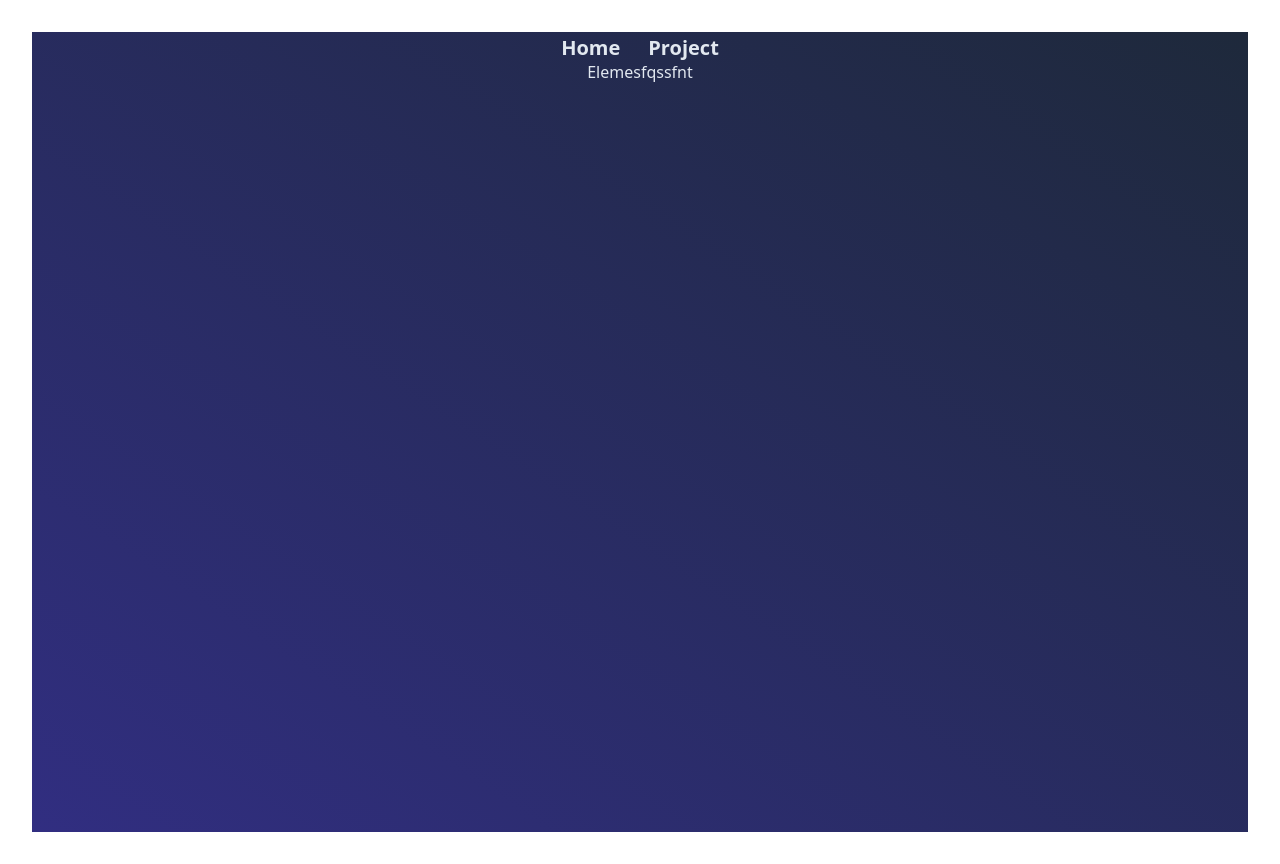
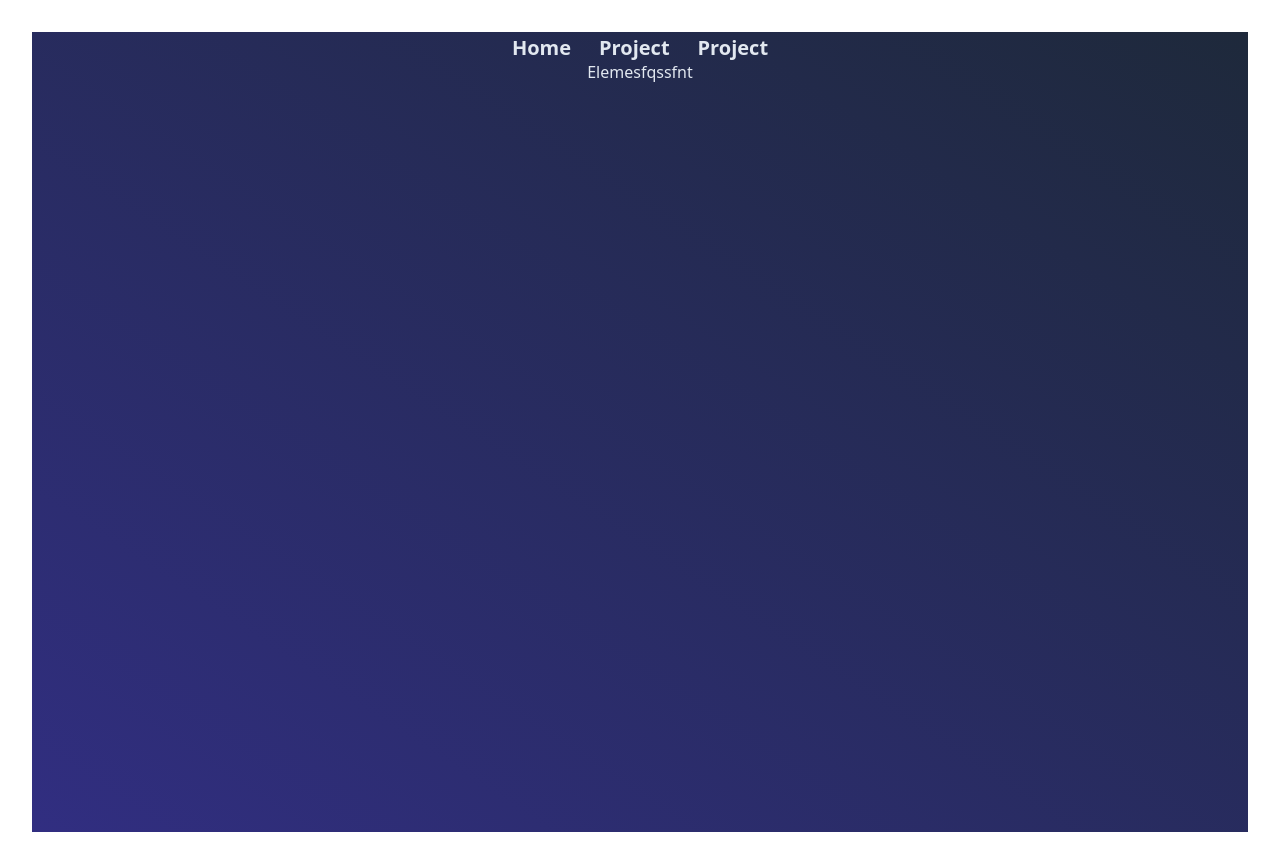
Before and after one commit to alsonrova/alsonrova.github.io, a React (Vite) app: page / in a window 1280 px wide. Built offline with nearby package versions, Linux system fonts and the light colour scheme.

Commit message:
test netlify

```diff
--- a/src/Component/Navbar.jsx
+++ b/src/Component/Navbar.jsx
@@ -9,6 +9,9 @@ function Navbar() {
        <NavLink to={"/project"} className={"font-semibold text-xl hover:bg-white/30 hover:backdrop-brightness-50 hover:backdrop-blur-xl rounded p-1 transition-all"}>
           Project
        </NavLink>
+       <NavLink to={"/project"} className={"font-semibold text-xl hover:bg-white/30 hover:backdrop-brightness-50 hover:backdrop-blur-xl rounded p-1 transition-all"}>
+          Project
+       </NavLink>
     </div>
   )
 }
--- a/src/Component/NavbarItem.jsx
+++ b/src/Component/NavbarItem.jsx
@@ -1,3 +1,5 @@
+import { NavLink } from "react-router-dom"
+
 function NavbarItem() {
   return (
     <div>NavbarItem</div>
```
Also changed, not shown: 1 other file (tests, documents, lock files or other folders).
